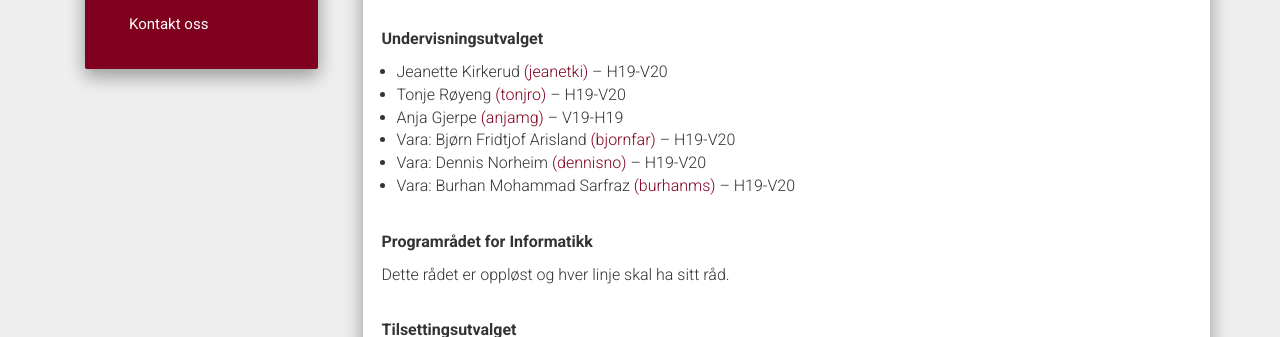
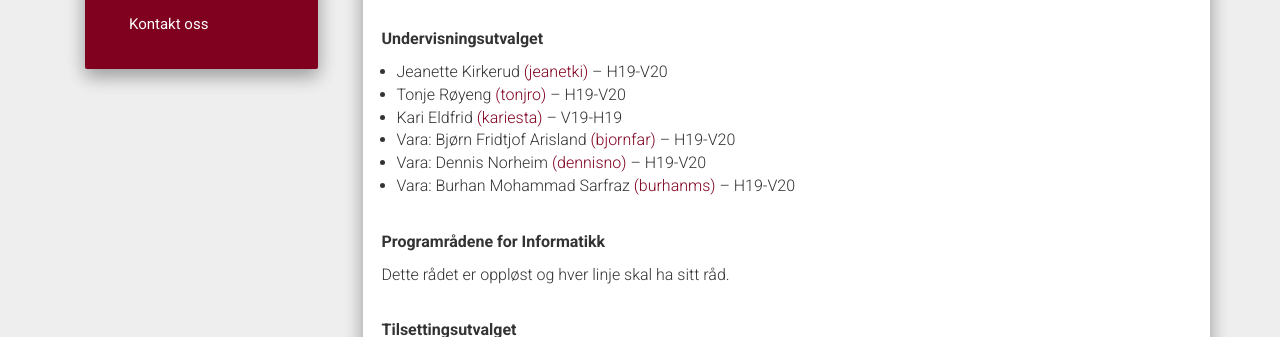
Before and after one commit to fui/fui.github.io, a Jekyll site: the page built from pages/representanter.md, in a window 1280 px wide. Shown: the part 546-883 px from the top of the page. Built offline with Jekyll 4.4.1, drawn with Linux system fonts in a browser that asks for light colours; nearby versions of some CDN libraries.

Commit message:
rettet opp i UU-reppere

```diff
--- a/pages/representanter.md
+++ b/pages/representanter.md
@@ -27,13 +27,13 @@ UiO-brukernavnet står i parentes etter representantens navn. Ønsker du
 **Undervisningsutvalget**
 * Jeanette Kirkerud [(jeanetki)](mailto:jeanetki@ulrik.uio.no) – H19-V20
 * Tonje Røyeng [(tonjro)](mailto:tonjro@ulrik.uio.no) – H19-V20
-* Anja Gjerpe [(anjamg)](mailto:anjamg@ulrik.uio.no) – V19-H19
+* Kari Eldfrid [(kariesta)](mailto:kariesta@ulrik.uio.no) – V19-H19
 * Vara: Bjørn Fridtjof Arisland [(bjornfar)](mailto:bjornfar@ulrik.uio.no) – H19-V20
 * Vara: Dennis Norheim [(dennisno)](mailto:dennisno@ulrik.uio.no) – H19-V20
 * Vara: Burhan Mohammad Sarfraz [(burhanms)](mailto:burhanms@ulrik.uio.no) – H19-V20
 <br><br>
 
-**Programrådet for Informatikk**
+**Programrådene for Informatikk**
 
 Dette rådet er oppløst og hver linje skal ha sitt råd.
 <br><br>
```
